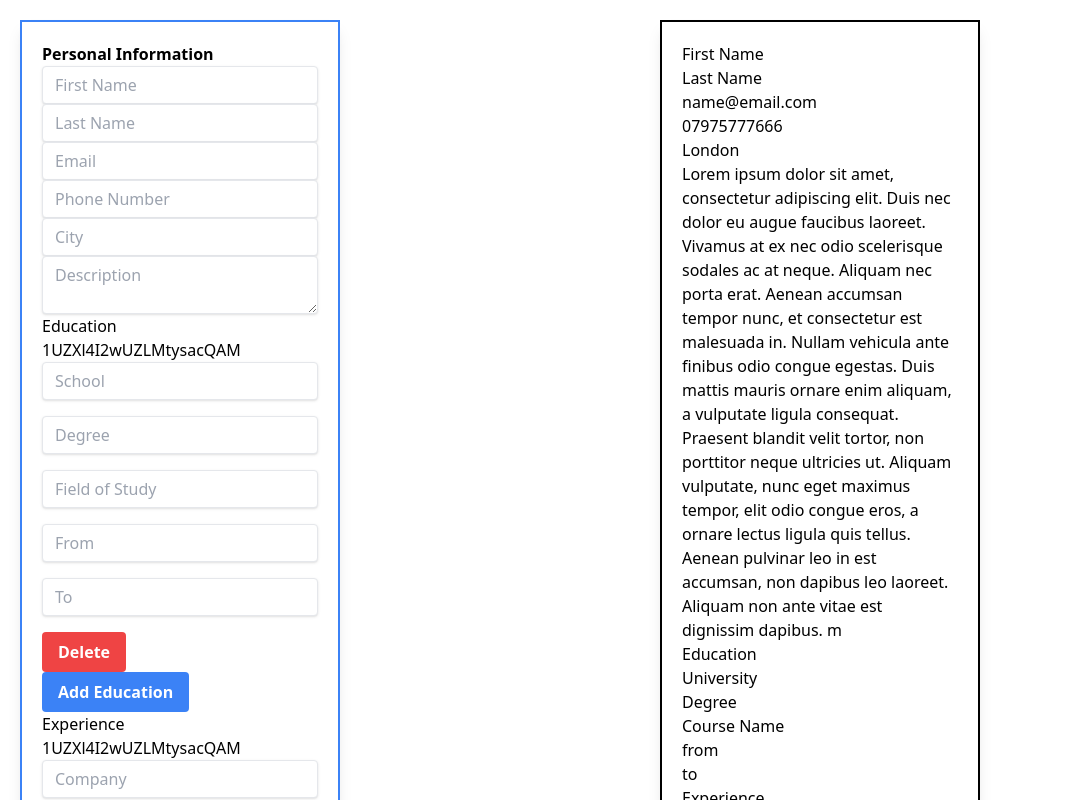
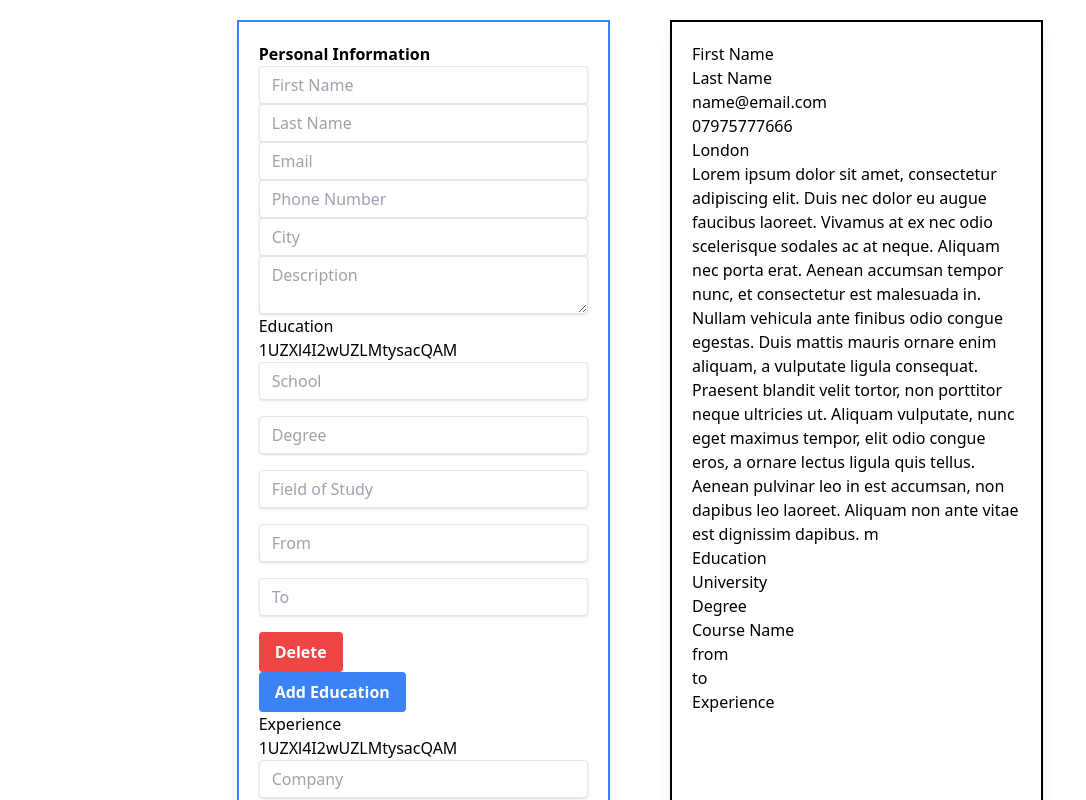
Before and after one commit to Baskin-Ridley/react-cv-generator, a Next.js app: page / in a window 1280 px wide. Shown: the top 800 px of the page, without its empty margins (0-1086 px from the left). Built offline with nearby package versions, Linux system fonts and the light colour scheme.

Commit message:
made the page responsive

```diff
--- a/pages/index.tsx
+++ b/pages/index.tsx
@@ -37,8 +37,8 @@ export default function Home() {
   return (
 
     <RecoilRoot>
-      <div className="grid grid-cols-2 ">
-        <div className="border-2 border-blue-500 shadow-lg m-5 p-5 w-1/2">
+      <div className="grid lg:grid-cols-6 gap-5 sm:grid-cols-1">
+        <div className="border-2 border-blue-500 shadow-lg m-5 p-5  md:col-start-2 md:col-end-4">
           <PersonalInfo />
           <h2>Education</h2>
           {components.map((component) => component)}
@@ -47,10 +47,8 @@ export default function Home() {
           {experienceComponents.map((component) => component)}
           <AddButton onClick={addExperienceComponent} text="Add Experience"/>
         </div>
-        {/* tailwind blue border with shadow*/}
 
-
-        <div className="border-2 border-black shadow-lg m-5 p-5 w-1/2">
+        <div className="border-2 border-black shadow-lg m-5 p-5 md:col-start-4 md:col-end-6">
           <CVPersonalInfo/>
           <h2>Education</h2>
           {cvEducationList.map((component) => component)}
```
